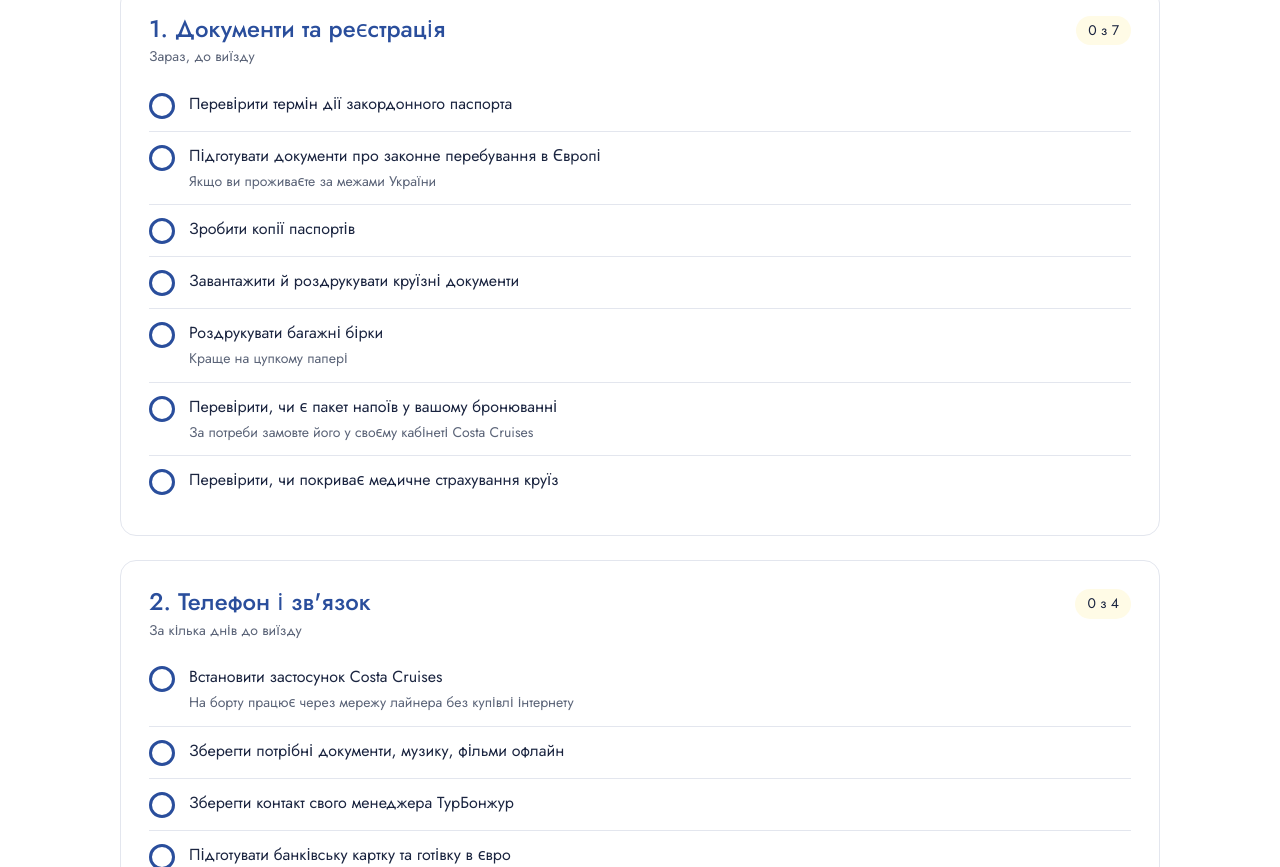
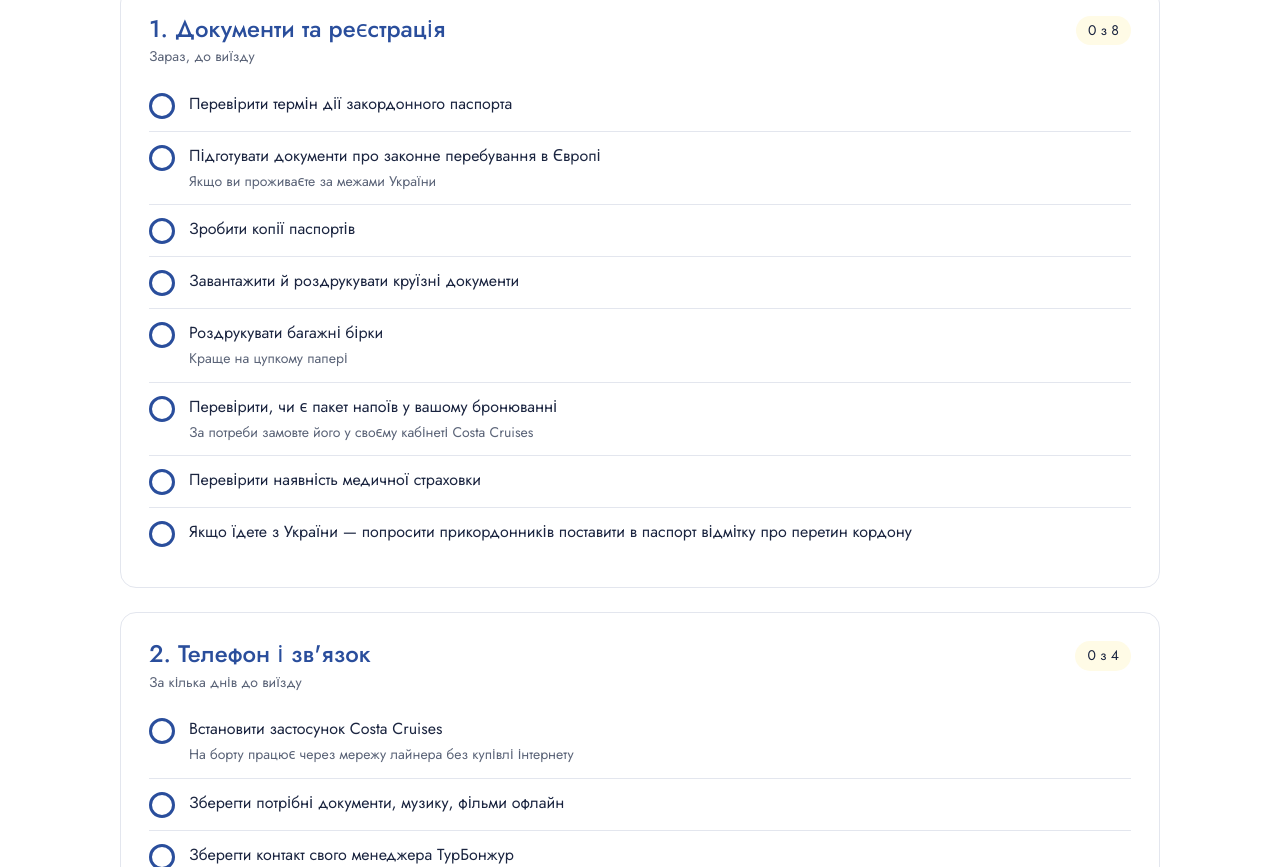
Before and after one commit to MaksymTsyhanok/TB_memo, a plain HTML site: page guides/costa-checklist.html in a window 1280 px wide. Shown: the part 698-1565 px from the top of the page. Drawn offline with Linux system fonts and the light colour scheme.

Commit message:
Checklist: insurance wording, border stamp for travellers from Ukraine
Co-Authored-By: Claude Opus 5.5 <noreply@anthropic.com>
Claude-Session: https://claude.ai/code/session_0183SmSvBDQkj8jBdVQmq4R7

```diff
--- a/guides/costa-checklist.html
+++ b/guides/costa-checklist.html
@@ -214,7 +214,8 @@ const P=[
  ["Завантажити й роздрукувати круїзні документи"],
  ["Роздрукувати багажні бірки","Краще на цупкому папері"],
  ["Перевірити, чи є пакет напоїв у вашому бронюванні","За потреби замовте його у своєму кабінеті Costa Cruises"],
- ["Перевірити, чи покриває медичне страхування круїз"]
+ ["Перевірити наявність медичної страховки"],
+ ["Якщо їдете з України — попросити прикордонників поставити в паспорт відмітку про перетин кордону"]
 ]},
 {id:"apps",short:"Телефон",title:"Телефон і зв'язок",when:"За кілька днів до виїзду",items:[
  ["Встановити застосунок Costa Cruises","На борту працює через мережу лайнера без купівлі інтернету"],
```
